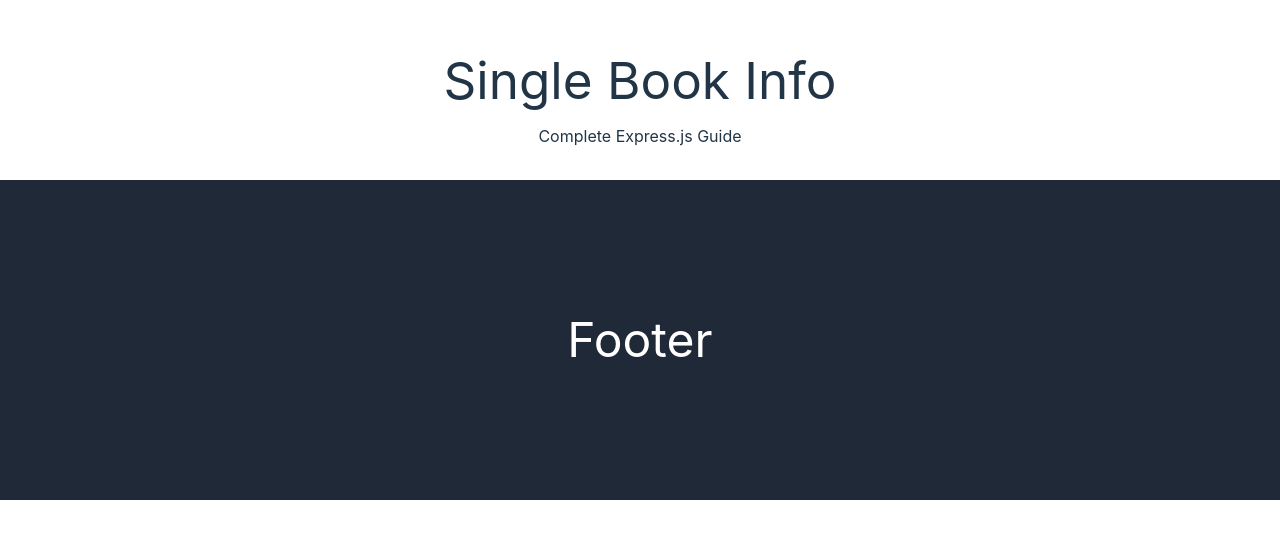
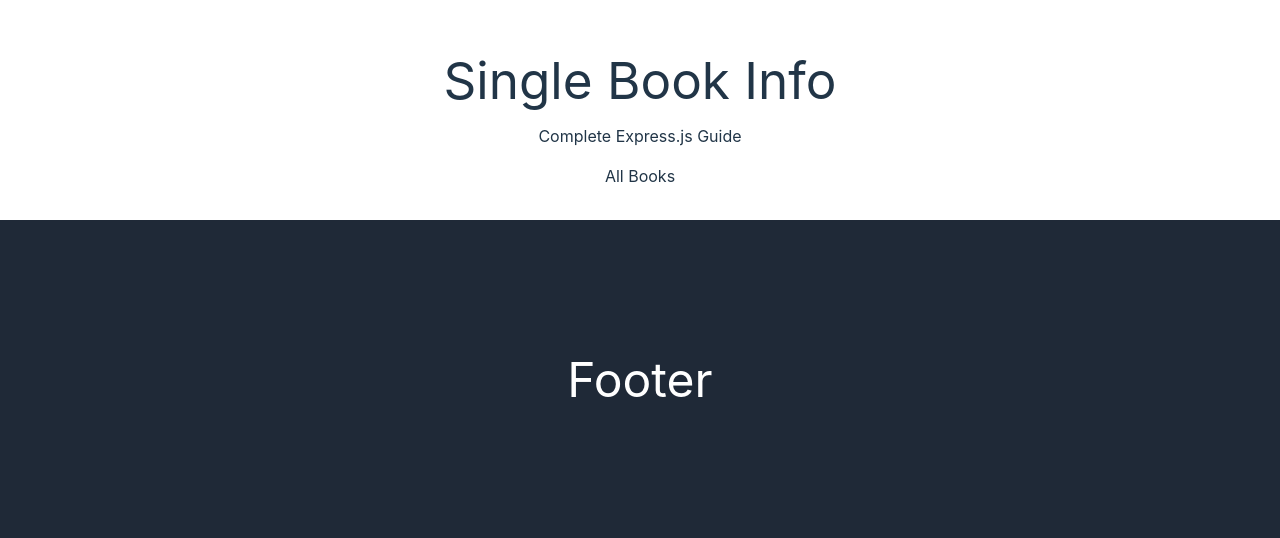
Before and after one commit to Valeriusdev/react-library-app, a React (Vite) app: page /books/express in a window 1280 px wide. Shown: the part 780-1318 px from the top of the page. Before the commit the page ends 1280 px from the top, so only its background shows below. Built offline with nearby package versions, Linux system fonts and the light colour scheme.

Commit message:
add All Books link

```diff
--- a/src/layout/SingleBookLayout.jsx
+++ b/src/layout/SingleBookLayout.jsx
@@ -1,3 +1,4 @@
+import { Link } from "react-router-dom";
 import { useParams } from "react-router-dom";
 import books from "../data/books";
 import Header from "../components/Header";
@@ -20,6 +21,9 @@
           <div className="flex justify-center w-full">
             <h2>{book.title}</h2>
           </div>
+          <div className="flex justify-center w-full">
+            <Link to="/books">All Books</Link>
+          </div>
         </div>
       </main>
       <div className="w-full h-[40vh]">
```
